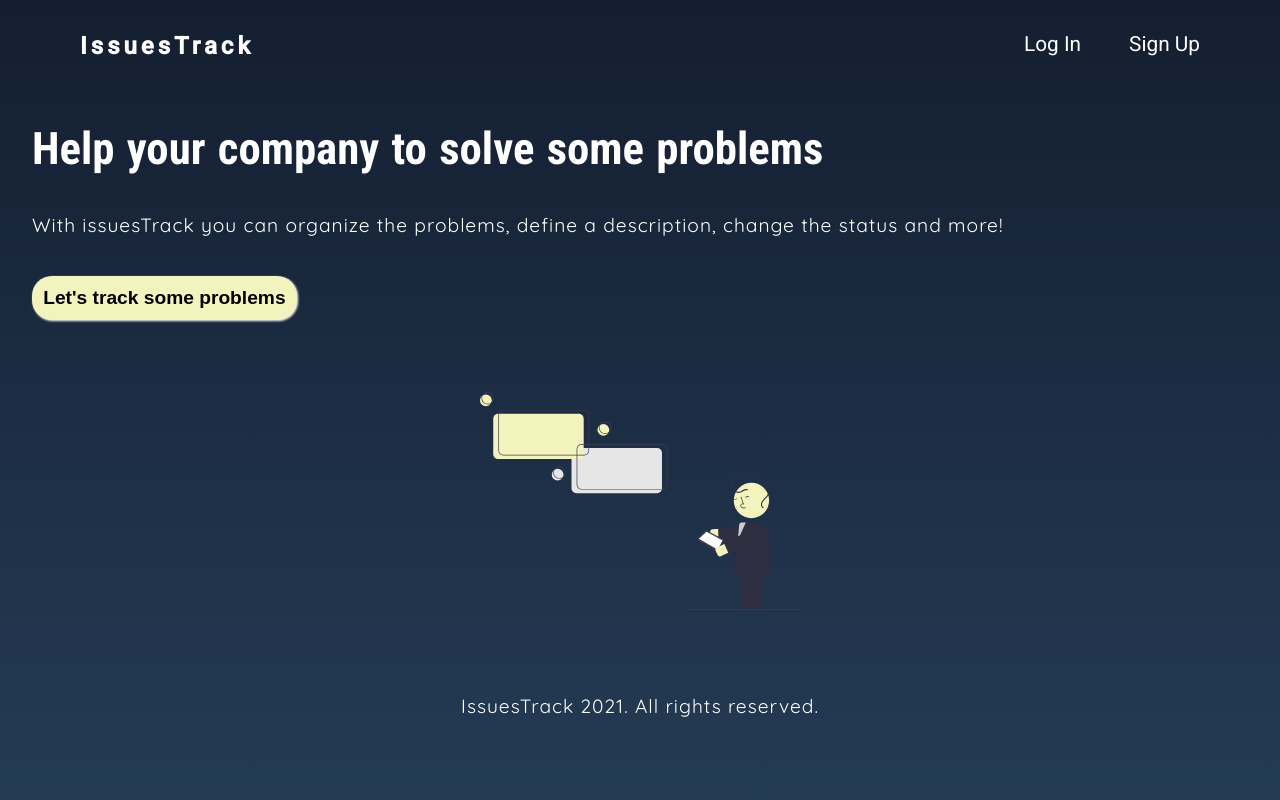
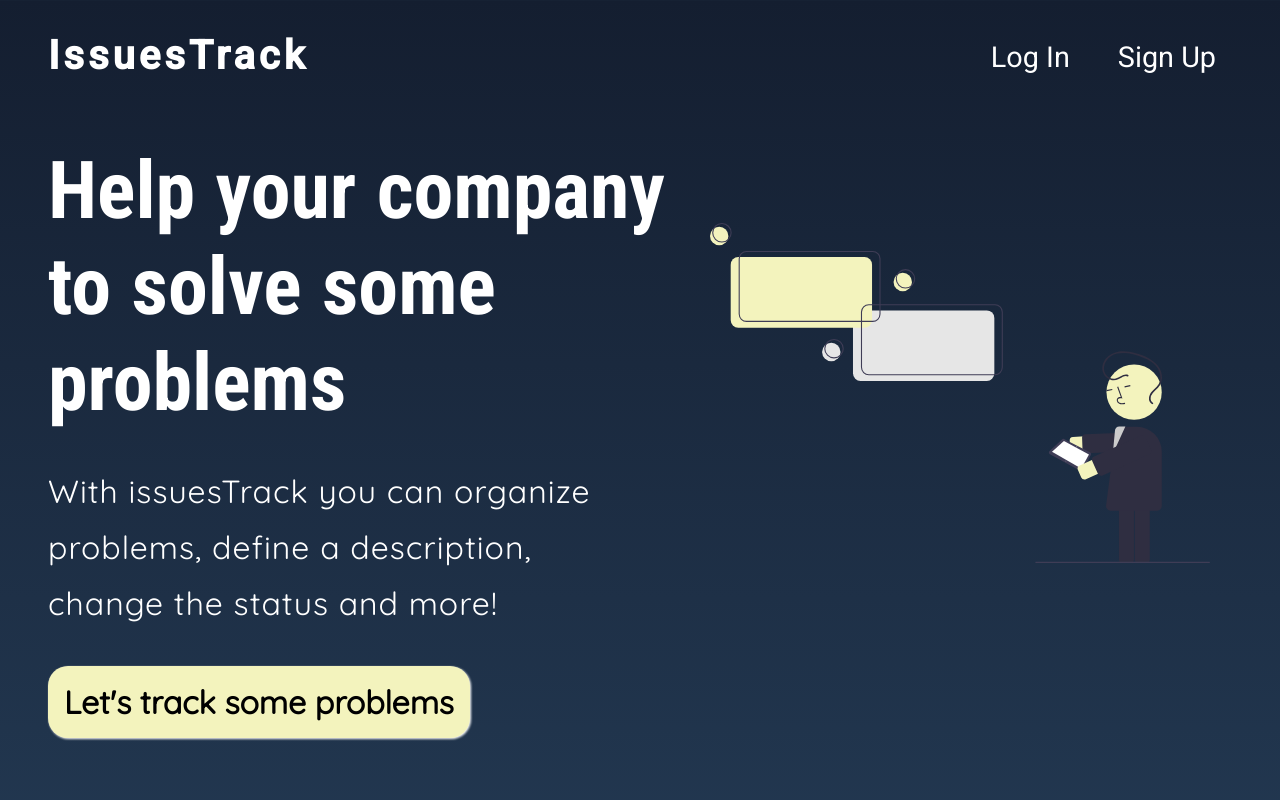
Before and after one commit to wilcolinadev/issuesTrack, a React (Create React App) app: page / in a window 1280 px wide. Shown: the top 800 px of the page. Built offline with nearby package versions, Linux system fonts and the light colour scheme.

Commit message:
Home Page Completed

```diff
--- a/src/Components/Home/Footer/FooterStyle.tsx
+++ b/src/Components/Home/Footer/FooterStyle.tsx
@@ -14,4 +14,21 @@ export const FooterContent = styled.p`
     font-size: 1.2rem;
     margin-top: 4rem;
   }
+
+  @media only screen and (min-width: 700px){
+
+    font-size: 2rem;
+    line-height: 3.5rem;
+    margin-top: 6rem;
+  }
+  @media only screen and (min-height: 950px ) and (min-width: 1025px){
+
+    font-size: 2rem;
+    line-height: 3.5rem;
+    margin-top: 6rem;
+    position: absolute;
+    bottom: 0;
+    width: 100%;
+    height: 2.5rem;
+  }
 `;
--- a/src/Components/Home/Header/AppDescription/AppDescription.tsx
+++ b/src/Components/Home/Header/AppDescription/AppDescription.tsx
@@ -4,7 +4,7 @@ import {Text} from "./AppDescriptionStyles";
 
 const AppDescription:React.FC =()=>(
     <Text>
-        With issuesTrack you can organize the problems, define a description,
+        With issuesTrack you can organize problems, define a description,
         change the status and more!
     </Text>
 );
--- a/src/Components/Home/Header/AppDescription/AppDescriptionStyles.tsx
+++ b/src/Components/Home/Header/AppDescription/AppDescriptionStyles.tsx
@@ -13,4 +13,16 @@ export const Text = styled.p`
     font-size: 1.2rem;
     line-height: 2rem;
   }
+  @media only screen and (min-width: 700px){
+    width: 80%;
+    margin-left: 1rem;
+    padding-left: 2rem;
+    font-size: 2rem;
+    line-height: 3.5rem;
+    padding-top: 0;
+  }
+
+  @media only screen and (min-width: 1025px){
+    width: 90%;
+  }
   `;
--- a/src/Components/Home/Header/Button/ButtonStyles.tsx
+++ b/src/Components/Home/Header/Button/ButtonStyles.tsx
@@ -1,6 +1,7 @@
 import styled from "styled-components";
 
 export const HeaderButton = styled.button`
+  font-family: 'Quicksand', sans-serif;
   border: none;
   font-size: 1rem;
   background-color: #F3F3BD;
@@ -8,7 +9,7 @@ export const HeaderButton = styled.button`
   padding: .7rem;
   margin-left: 2rem;
   border-radius: 20px;
-  font-weight: bold;
+  font-weight: bolder;
   filter: drop-shadow(1px 1px 1px #ffffff);
   margin-top: 1rem;
   margin-bottom: 2rem;
@@ -25,4 +26,13 @@ export const HeaderButton = styled.button`
     margin-top: 1.2rem;
     margin-bottom: 2.5rem;
   }
+
+  @media only screen and (min-width: 700px){
+   font-size: 2rem;
+   padding: 1rem;
+   margin-left: 3rem;
+
+
+
+  }
 `;
--- a/src/Components/Home/Header/Header.tsx
+++ b/src/Components/Home/Header/Header.tsx
@@ -1,19 +1,23 @@
 import React from "react";
 import Button from "./Button/Button";
 import headerImage from "../../../assets/headerImage.svg";
-import {HeaderImage, HeaderTitle} from "./HeaderStyles";
+import {HeaderImage, HeaderTitle, GridWrapper} from "./HeaderStyles";
 import AppDescription from "./AppDescription/AppDescription";
+
 const Header:React.FC = () =>(
-    <React.Fragment>
-        <HeaderTitle>
-            Help your company to solve some problems
-        </HeaderTitle>
-        <AppDescription/>
-        <Button/>
+    <GridWrapper>
+        <div>
+            <HeaderTitle>
+                Help your company to solve some problems
+            </HeaderTitle>
+            <AppDescription/>
+            <Button/>
+        </div>
+
         <div style={{textAlign:"center"}}>
             <HeaderImage src={headerImage} alt="Team Work at Issues Track"/>
         </div>
-    </React.Fragment>
+    </GridWrapper>
 
 );
 
--- a/src/Components/Home/Header/HeaderStyles.tsx
+++ b/src/Components/Home/Header/HeaderStyles.tsx
@@ -1,4 +1,5 @@
 import styled from "styled-components";
+import exp from "constants";
 
 
 export const HeaderTitle = styled.h1`
@@ -16,6 +17,24 @@ export const HeaderTitle = styled.h1`
     line-height: 3.5rem;
     margin-top: .8rem;
   }
+
+  @media only screen and (min-width: 700px)  {
+    width: 80%;
+    margin-left: 1rem;
+    padding: 2rem;
+    font-size: 4rem;
+    line-height: 5rem;
+    margin-top: 1rem;
+  }
+
+  @media only screen and (min-width: 1025px)  {
+    width: 100%;
+    margin-left: 1rem;
+    padding: 2rem;
+    font-size: 5rem;
+    line-height: 6rem;
+    margin-top: 0;
+  }
 `;
 
 export const HeaderImage = styled.img`
@@ -27,4 +46,28 @@ export const HeaderImage = styled.img`
     width: 320px;
     margin-top: 2rem;
   }
+
+  @media only screen and (min-width: 700px){
+    width: 500px;
+    margin-top: 7rem;
+
+  }
 `;
+
+export const GridWrapper = styled.div`
+  @media only screen and (min-width: 1025px){
+
+    display: grid;
+    grid-template-columns: repeat(2, 1fr);
+    grid-template-rows: 1fr;
+    grid-column-gap: 0px;
+    grid-row-gap: 0px;
+
+  }
+
+  @media only screen and (min-height: 950px ) and (min-width: 1025px){
+    margin-top: 5rem;
+
+  }
+
+`;
--- a/src/Components/Home/HomeSTyles.tsx
+++ b/src/Components/Home/HomeSTyles.tsx
@@ -2,9 +2,8 @@ import styled from "styled-components";
 
 export const Wrapper = styled.div`
 
-
-
   background-color: transparent;
 
 
+
 `;
--- a/src/Components/Home/Navigation/NavigationStyles.tsx
+++ b/src/Components/Home/Navigation/NavigationStyles.tsx
@@ -14,8 +14,8 @@ export const NavigationWrapper = styled.div`
     box-sizing: border-box;
 
   @media only screen and (min-width:700px) {
-    margin-right: 1.5rem;
-    margin-left: 1.5rem;
+    margin-right: 1rem;
+    margin-left: .5rem;
 
   }
 
@@ -29,19 +29,22 @@ export const NavigationElement = styled.p`
   box-sizing: border-box;
 
   &:hover {
-    color: #f3f3bd;
+   color: #ffca20;
     transition: .3s ease-in-out;
+    border-bottom: 2px solid  #ffca20;
   }
 
 
   @media only screen and (min-width: 700px) {
     display: block;
-
+    font-size: 1.8rem;
+    margin-right: ${(props: Props) => props.marginRight + "rem"};
+    margin-top: .5rem;
   }
 
   @media only screen and (min-width: 1025px) {
     display: block;
-    margin-right: ${(props: Props) => props.marginRight + "rem"};
+
   }
 
 
@@ -54,7 +57,13 @@ export const NavigationTitle = styled.p`
   letter-spacing: 4px;
   font-weight: bold;
   &:hover {
-    color: #f3f3bd;
+    color:  #ffca20;
     transition: .3s ease-in-out;
   }
+
+
+  @media only screen and (min-width: 700px) {
+
+    font-size: 2.5rem;
+  }
 `;
```
Also changed, not shown: src/Components/Home/Home.tsx (+8 -3 lines).
